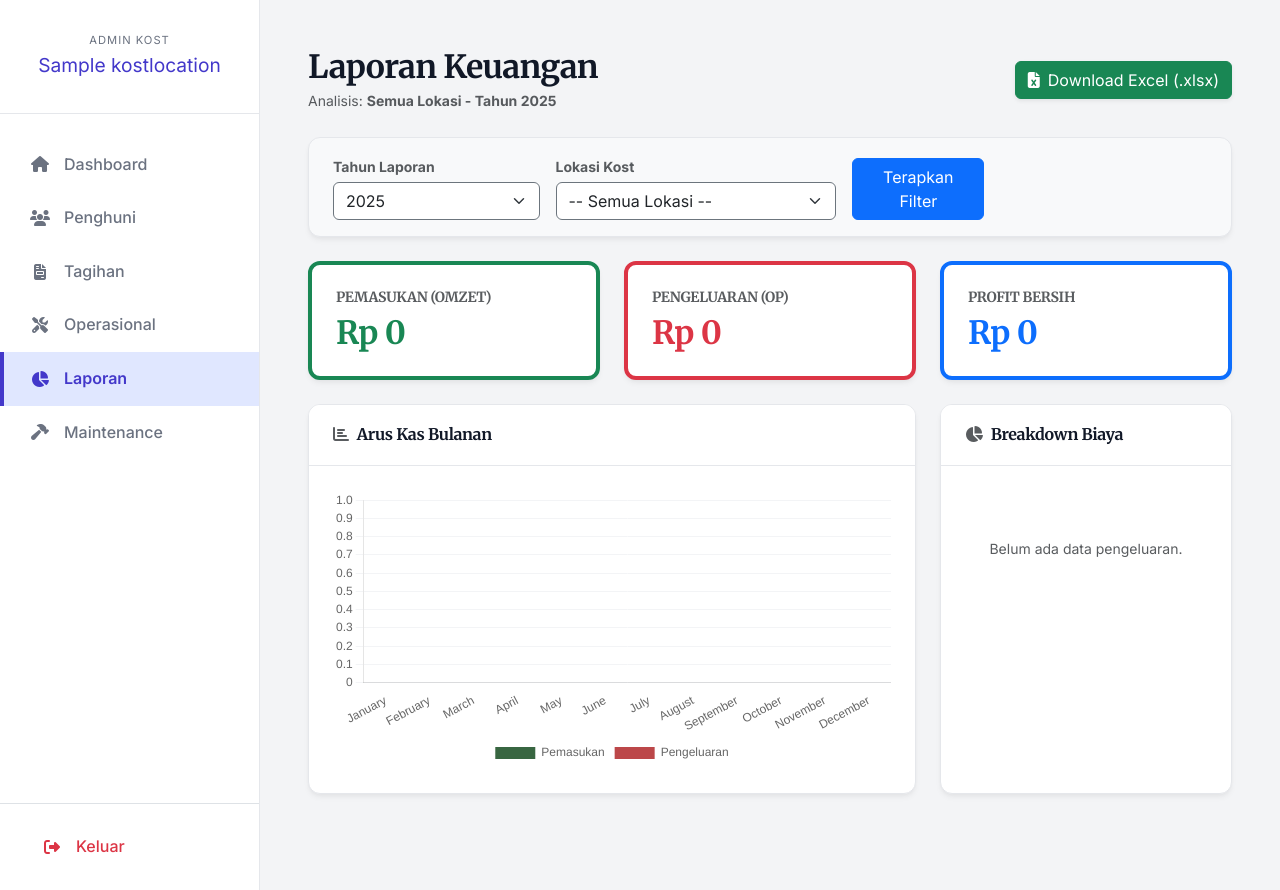
After one commit to mrraihan29/kost_management_system, a Django app: page /report/ in a window 1280 px wide. The commit adds this page. Run offline with Django 5.2, Linux system fonts and the light colour scheme; a user stored in the database is signed in; tables that the repository leaves empty hold one stand-in row (values such as "Sample post").

Commit message:
feat(finance): Add financial report dashboard with filtering options and export functionality feat(dashboard): Enhance admin dashboard with location filtering for superusers feat(forms): Introduce report filter form for financial data analysis chore(templates): Create report dashboard template for financial insights chore(urls): Update URL patterns to include finance report and export endpoints

```diff
--- a/finance/forms.py
+++ b/finance/forms.py
@@ -2,6 +2,7 @@ from django import forms
 from core.models import KostLocation
 from .models import Payment, ElectricityReading, OperationCost
 from tenants.models import MaintenanceTicket
+import datetime
 class PinValidationForm(forms.Form):
     """
     Formulir Langkah 1: Validasi Penghuni
@@ -96,3 +97,16 @@ class MaintenanceForm(forms.ModelForm):
             'description': 'Keterangan',
             'photo': 'Foto Kerusakan (Wajib)',
         }
+
+class ReportFilterForm(forms.Form):
+    current_year = datetime.datetime.now().year
+    YEAR_CHOICES = [(r, str(r)) for r in range(current_year, current_year - 5, -1)] # 5 Tahun ke belakang
+    year = forms.ChoiceField(choices=YEAR_CHOICES, label="Tahun", widget=forms.Select(attrs={'class': 'form-select shadow-none border-secondary'}))
+
+    kost_location = forms.ModelChoiceField(
+        queryset=KostLocation.objects.all(),
+        required=False,
+        label="Filter Lokasi (Opsional)",
+        empty_label="-- Semua Lokasi --",
+        widget=forms.Select(attrs={'class': 'form-select shadow-none border-secondary'})
+    )
--- /dev/null
+++ b/finance/templates/finance/report_dashboard.html
@@ -0,0 +1,152 @@
+{% extends 'base.html' %}
+{% load static %}
+{% load humanize %}
+
+{% block title %}Laporan Keuangan{% endblock %}
+
+{% block content %}
+<!-- HEADER & FILTER -->
+<div class="d-flex flex-column flex-md-row justify-content-between align-items-center mb-4">
+    <div>
+        <h2 class="brand-font mb-1" style="color: var(--color-text-main);">Laporan Keuangan</h2>
+        <p class="text-muted small mb-0">Analisis: <strong>{{ location_label }} - Tahun {{ year }}</strong></p>
+    </div>
+    <div class="d-flex gap-2">
+        <a href="{% url 'export_finance_excel' %}?year={{ year }}&kost_location={{ form.kost_location.value|default:'' }}" class="btn btn-success shadow-sm">
+            <i class="fas fa-file-excel me-2"></i>Download Excel (.xlsx)
+        </a>
+    </div>
+</div>
+
+<!-- FILTER CARD -->
+<div class="card-paper mb-4 bg-light">
+    <div class="card-body-clean py-3">
+        <form method="get" class="row g-3 align-items-end">
+            <div class="col-md-3">
+                <label class="small fw-bold text-muted mb-1">Tahun Laporan</label>
+                {{ form.year }}
+            </div>
+            <!-- Tampilkan Lokasi hanya jika Superuser -->
+            {% if request.user.is_superuser %}
+            <div class="col-md-4">
+                <label class="small fw-bold text-muted mb-1">Lokasi Kost</label>
+                {{ form.kost_location }}
+            </div>
+            {% endif %}
+            <div class="col-md-2">
+                <button type="submit" class="btn btn-primary w-100">Terapkan Filter</button>
+            </div>
+        </form>
+    </div>
+</div>
+
+<!-- RINGKASAN BIG NUMBERS -->
+<div class="row g-4 mb-4">
+    <div class="col-md-4">
+        <div class="card-paper p-4 border-start border-4 border-success h-100">
+            <h6 class="text-muted text-uppercase small fw-bold">Pemasukan (Omzet)</h6>
+            <h2 class="text-success fw-bold mb-0">Rp {{ total_income|intcomma }}</h2>
+        </div>
+    </div>
+    <div class="col-md-4">
+        <div class="card-paper p-4 border-start border-4 border-danger h-100">
+            <h6 class="text-muted text-uppercase small fw-bold">Pengeluaran (Op)</h6>
+            <h2 class="text-danger fw-bold mb-0">Rp {{ total_expense|intcomma }}</h2>
+        </div>
+    </div>
+    <div class="col-md-4">
+        <div class="card-paper p-4 border-start border-4 border-primary h-100">
+            <h6 class="text-muted text-uppercase small fw-bold">Profit Bersih</h6>
+            <h2 class="text-primary fw-bold mb-0">Rp {{ net_profit|intcomma }}</h2>
+        </div>
+    </div>
+</div>
+
+<!-- GRAFIK VISUALISASI -->
+<div class="row g-4 mb-5">
+    <!-- GRAFIK 1: Trend Bulanan (Bar Chart) -->
+    <div class="col-md-8">
+        <div class="card-paper h-100">
+            <div class="card-header-clean">
+                <h5 class="mb-0 brand-font fs-6"><i class="fas fa-chart-bar me-2 text-muted"></i>Arus Kas Bulanan</h5>
+            </div>
+            <div class="card-body-clean">
+                <canvas id="trendChart" height="150"></canvas>
+            </div>
+        </div>
+    </div>
+
+    <!-- GRAFIK 2: Komposisi Pengeluaran (Doughnut Chart) -->
+    <div class="col-md-4">
+        <div class="card-paper h-100">
+            <div class="card-header-clean">
+                <h5 class="mb-0 brand-font fs-6"><i class="fas fa-chart-pie me-2 text-muted"></i>Breakdown Biaya</h5>
+            </div>
+            <div class="card-body-clean d-flex align-items-center justify-content-center">
+                <div style="width: 100%; max-width: 250px;">
+                    <canvas id="expenseChart"></canvas>
+                </div>
+            </div>
+        </div>
+    </div>
+</div>
+
+<!-- SCRIPT CHART.JS -->
+<script src="https://cdn.jsdelivr.net/npm/chart.js"></script>
+<script>
+    // 1. DATA CHART TREND
+    const ctxTrend = document.getElementById('trendChart').getContext('2d');
+    new Chart(ctxTrend, {
+        type: 'bar',
+        data: {
+            labels: {{ chart_labels|safe }},
+            datasets: [
+                {
+                    label: 'Pemasukan',
+                    data: {{ chart_income|safe }},
+                    backgroundColor: '#386641', // Hijau EKM
+                    borderRadius: 4
+                },
+                {
+                    label: 'Pengeluaran',
+                    data: {{ chart_expense|safe }},
+                    backgroundColor: '#BC4749', // Merah EKM
+                    borderRadius: 4
+                }
+            ]
+        },
+        options: {
+            responsive: true,
+            plugins: { legend: { position: 'bottom' } },
+            scales: { y: { beginAtZero: true, grid: { color: '#f3f4f6' } }, x: { grid: { display: false } } }
+        }
+    });
+
+    // 2. DATA CHART PIE (PENGELUARAN)
+    const ctxExpense = document.getElementById('expenseChart').getContext('2d');
+    const pieData = {{ pie_data|safe }};
+
+    if (pieData.length > 0) {
+        new Chart(ctxExpense, {
+            type: 'doughnut',
+            data: {
+                labels: {{ pie_labels|safe }},
+                datasets: [{
+                    data: pieData,
+                    backgroundColor: ['#BC4749', '#DDA15E', '#6A994E', '#386641', '#111827'],
+                    borderWidth: 0
+                }]
+            },
+            options: {
+                responsive: true,
+                plugins: {
+                    legend: { position: 'bottom', labels: { boxWidth: 12, font: { size: 11 } } }
+                }
+            }
+        });
+    } else {
+        // Tampilkan pesan jika tidak ada data
+        document.getElementById('expenseChart').parentElement.innerHTML = "<p class='text-muted text-center small my-5'>Belum ada data pengeluaran.</p>";
+    }
+</script>
+{% endblock %}
--- a/finance/urls.py
+++ b/finance/urls.py
@@ -5,16 +5,23 @@ urlpatterns = [
     path('bayar/', views.public_payment_step1, name='public_payment_step1'),
     path('bayar/upload/', views.public_payment_step2, name='public_payment_step2'),
     path('bayar/riwayat/', views.public_payment_history, name='public_payment_history'),
+
     path('verify/<int:payment_id>/<str:action>/', views.verify_payment, name='verify_payment'),
+
     path('invoice/', views.invoice_list, name='invoice_list'),
     path('invoice/<int:pk>/', views.invoice_detail, name='invoice_detail'),
+    path('invoice/<int:pk>/print/', views.print_receipt, name='print_receipt'),
+
     path('operation/', views.operation_list, name='operation_list'),
     path('operation/add/', views.operation_create, name='operation_add'),
-    path('invoice/<int:pk>/print/', views.print_receipt, name='print_receipt'),
     # URL LAPOR
     path('lapor/', views.public_report_create, name='public_report_create'),
     path('lapor/riwayat/', views.public_report_list, name='public_report_list'),
+
     # URL LAPOR (ADMIN SIDE):
     path('tickets/', views.admin_ticket_list, name='ticket_list'),
     path('tickets/<int:pk>/update/', views.admin_ticket_update, name='ticket_update'),
+
+    path('report/', views.finance_report, name='finance_report'),
+    path('report/export/', views.export_finance_excel, name='export_finance_excel'),
 ]
--- a/finance/views.py
+++ b/finance/views.py
@@ -10,6 +10,15 @@ from django.db.models import Q, Sum
 from django.http import HttpResponseForbidden
 from .forms import MaintenanceForm
 from tenants.models import MaintenanceTicket
+import csv
+import datetime
+from django.http import HttpResponse
+from django.db.models import Sum, Count
+from django.db.models.functions import TruncMonth
+import openpyxl # Library Excel
+from openpyxl.styles import Font, Alignment, Border, Side
+from openpyxl.utils import get_column_letter
+from .forms import ReportFilterForm # Import form baru
 
 def public_payment_step1(request):
     """
@@ -162,20 +171,29 @@ def verify_payment(request, payment_id, action):
 @login_required(login_url='/accounts/login/')
 def invoice_list(request):
     """
-    Halaman Daftar Semua Tagihan (Admin)
+    Halaman Daftar Semua Tagihan (Admin) - FIXED SECURITY
     """
-    # Ambil parameter filter dari URL
     status_filter = request.GET.get('status')
     search_query = request.GET.get('q')
 
-    # Base Query: Urutkan dari yang terbaru (Jatuh tempo desc)
+    # 1. Base Query
     invoices = Invoice.objects.all().order_by('-due_date')
 
-    # 1. Filter by Status (jika ada)
+    # 2. SECURITY FILTER (BUG FIX)
+    # Admin biasa HANYA boleh melihat tagihan di lokasinya
+    if not request.user.is_superuser:
+        if hasattr(request.user, 'admin_profile') and request.user.admin_profile.assigned_location:
+            user_location = request.user.admin_profile.assigned_location
+            invoices = invoices.filter(contract__room__kost_location=user_location)
+        else:
+            # Admin tanpa lokasi = tidak lihat apa-apa
+            invoices = invoices.none()
+
+    # 3. Filter by Status
     if status_filter:
         invoices = invoices.filter(status=status_filter)
 
-    # 2. Search by Nama Penghuni / No Kamar
+    # 4. Search
     if search_query:
         invoices = invoices.filter(
             Q(contract__tenant__full_name__icontains=search_query) |
@@ -384,3 +402,171 @@ def admin_ticket_update(request, pk):
             return redirect('ticket_list')
 
     return render(request, 'finance/ticket_detail.html', {'ticket': ticket})
+
+@login_required(login_url='/accounts/login/')
+def finance_report(request):
+    """
+    Dashboard Analisis Keuangan (Multi-Chart & Filter)
+    """
+    # 1. Handle Filter
+    current_year = datetime.datetime.now().year
+    form = ReportFilterForm(request.GET or {'year': current_year})
+
+    selected_year = current_year
+    selected_location = None
+
+    if form.is_valid():
+        selected_year = int(form.cleaned_data['year'])
+        selected_location = form.cleaned_data['kost_location']
+
+    # 2. Base Query
+    invoices = Invoice.objects.filter(billing_period_start__year=selected_year, status='LUNAS')
+    costs = OperationCost.objects.filter(incurred_date__year=selected_year)
+
+    # Filter Lokasi (Logic Security + Logic Pilihan User)
+    location_label = "Semua Lokasi"
+
+    if not request.user.is_superuser:
+        # Jika Admin biasa, paksa filter ke lokasinya
+        if hasattr(request.user, 'admin_profile') and request.user.admin_profile.assigned_location:
+            user_loc = request.user.admin_profile.assigned_location
+            invoices = invoices.filter(contract__room__kost_location=user_loc)
+            costs = costs.filter(kost_location=user_loc)
+            location_label = user_loc.name
+            # Hide field lokasi di form nanti via template logic
+    elif selected_location:
+        # Jika Superuser memilih lokasi tertentu
+        invoices = invoices.filter(contract__room__kost_location=selected_location)
+        costs = costs.filter(kost_location=selected_location)
+        location_label = selected_location.name
+
+    # 3. Aggregasi Bulanan (Untuk Grafik Trend)
+    monthly_data = []
+    total_income = 0
+    total_expense = 0
+
+    for month in range(1, 13):
+        income = invoices.filter(billing_period_start__month=month).aggregate(Sum('total_amount'))['total_amount__sum'] or 0
+        expense = costs.filter(incurred_date__month=month).aggregate(Sum('amount'))['amount__sum'] or 0
+        profit = income - expense
+
+        monthly_data.append({
+            'month_name': datetime.date(1900, month, 1).strftime('%B'),
+            'income': float(income),
+            'expense': float(expense),
+            'profit': float(profit)
+        })
+        total_income += income
+        total_expense += expense
+
+    # 4. Aggregasi Kategori Pengeluaran (Untuk Pie Chart)
+    # Contoh: Listrik: 5jt, Air: 1jt
+    expense_breakdown = costs.values('category').annotate(total=Sum('amount')).order_by('-total')
+
+    # Siapkan data JSON untuk Chart.js
+    chart_labels = [d['month_name'] for d in monthly_data]
+    chart_income = [d['income'] for d in monthly_data]
+    chart_expense = [d['expense'] for d in monthly_data]
+
+    pie_labels = [item['category'] for item in expense_breakdown]
+    pie_data = [float(item['total']) for item in expense_breakdown]
+
+    context = {
+        'form': form,
+        'year': selected_year,
+        'location_label': location_label,
+        'total_income': total_income,
+        'total_expense': total_expense,
+        'net_profit': total_income - total_expense,
+        'monthly_data': monthly_data,
+        # Data Charts
+        'chart_labels': chart_labels,
+        'chart_income': chart_income,
+        'chart_expense': chart_expense,
+        'pie_labels': pie_labels,
+        'pie_data': pie_data,
+    }
+    return render(request, 'finance/report_dashboard.html', context)
+
+@login_required(login_url='/accounts/login/')
+def export_finance_excel(request):
+    """
+    Export Excel Professional (.xlsx) dengan Multiple Sheets
+    """
+    # ... (Ambil logika filter yang SAMA PERSIS dengan finance_report di atas) ...
+    # Agar kode singkat, saya asumsikan variabel 'invoices' dan 'costs' sudah terfilter
+    # (Dalam praktek nyata, sebaiknya buat service function agar tidak copy-paste logic)
+
+    # --- REPEAT LOGIC FILTER (Singkat) ---
+    year = int(request.GET.get('year', datetime.datetime.now().year))
+    loc_id = request.GET.get('kost_location')
+
+    invoices = Invoice.objects.filter(billing_period_start__year=year, status='LUNAS')
+    costs = OperationCost.objects.filter(incurred_date__year=year)
+
+    if not request.user.is_superuser:
+        if hasattr(request.user, 'admin_profile') and request.user.admin_profile.assigned_location:
+            loc = request.user.admin_profile.assigned_location
+            invoices = invoices.filter(contract__room__kost_location=loc)
+            costs = costs.filter(kost_location=loc)
+    elif loc_id:
+        invoices = invoices.filter(contract__room__kost_location_id=loc_id)
+        costs = costs.filter(kost_location_id=loc_id)
+    # -------------------------------------
+
+    # SETUP WORKBOOK
+    wb = openpyxl.Workbook()
+
+    # --- SHEET 1: RINGKASAN ---
+    ws1 = wb.active
+    ws1.title = "Ringkasan Bulanan"
+
+    # Header Style
+    font_bold = Font(bold=True)
+    headers = ['Bulan', 'Pemasukan', 'Pengeluaran', 'Profit Bersih']
+    ws1.append(headers)
+    for cell in ws1[1]: cell.font = font_bold
+
+    # Isi Data
+    for month in range(1, 13):
+        income = invoices.filter(billing_period_start__month=month).aggregate(Sum('total_amount'))['total_amount__sum'] or 0
+        expense = costs.filter(incurred_date__month=month).aggregate(Sum('amount'))['amount__sum'] or 0
+        profit = income - expense
+        month_name = datetime.date(1900, month, 1).strftime('%B')
+        ws1.append([month_name, income, expense, profit])
+
+    # --- SHEET 2: DETAIL PEMASUKAN ---
+    ws2 = wb.create_sheet(title="Rincian Pemasukan")
+    ws2.append(['Tanggal', 'Penghuni', 'Kamar', 'Jumlah', 'Admin Verifikasi'])
+    for cell in ws2[1]: cell.font = font_bold
+
+    for inv in invoices.order_by('billing_period_start'):
+        # Ambil admin yang verifikasi pembayaran terakhir
+        verifier = inv.payments.last().verified_by.username if inv.payments.exists() and inv.payments.last().verified_by else "-"
+        ws2.append([
+            inv.billing_period_start,
+            inv.contract.tenant.full_name,
+            inv.contract.room.room_number,
+            inv.total_amount,
+            verifier
+        ])
+
+    # --- SHEET 3: DETAIL PENGELUARAN ---
+    ws3 = wb.create_sheet(title="Rincian Operasional")
+    ws3.append(['Tanggal', 'Kategori', 'Keterangan', 'Jumlah', 'Admin'])
+    for cell in ws3[1]: cell.font = font_bold
+
+    for cost in costs.order_by('incurred_date'):
+        ws3.append([
+            cost.incurred_date,
+            cost.get_category_display(),
+            cost.description,
+            cost.amount,
+            cost.admin.username if cost.admin else "-"
+        ])
+
+    # RESPONSE
+    response = HttpResponse(content_type='application/vnd.openxmlformats-officedocument.spreadsheetml.sheet')
+    response['Content-Disposition'] = f'attachment; filename="Laporan_Keuangan_EKM_{year}.xlsx"'
+    wb.save(response)
+    return response
--- a/templates/base.html
+++ b/templates/base.html
@@ -45,6 +45,9 @@
                 </a>
                 <a href="{% url 'operation_list' %}" class="nav-link-clean {% if 'operation' in request.path %}active{% endif %}">
                     <i class="fas fa-tools nav-icon"></i> Operasional
+                </a>
+                <a href="{% url 'finance_report' %}" class="nav-link-clean {% if 'report' in request.path %}active{% endif %}">
+                    <i class="fas fa-chart-pie nav-icon"></i> Laporan
                 </a>
                 <a href="{% url 'ticket_list' %}" class="nav-link-clean {% if 'tickets' in request.path %}active{% endif %}">
                     <i class="fas fa-hammer nav-icon"></i> Maintenance
```
Also changed, not shown: core/templates/core/dashboard.html (+25 -7 lines), core/views.py (+59 -44 lines).
